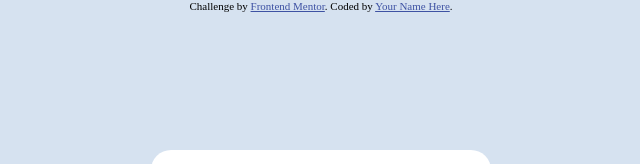
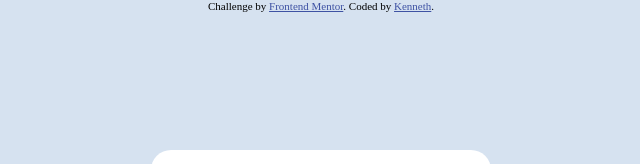
Before and after one commit to knnthkeyn/qr-code, a plain HTML site: page index.html in a window 1280 px wide. Shown: the top 164 px of the page, 319-959 px from the left. Drawn offline with Linux system fonts and the light colour scheme.

Commit message:
change coded by

```diff
--- a/index.html
+++ b/index.html
@@ -31,7 +31,7 @@
       Challenge by
       <a href="https://www.frontendmentor.io?ref=challenge" target="_blank"
         >Frontend Mentor</a
-      >. Coded by <a href="#">Your Name Here</a>.
+      >. Coded by <a href="#">Kenneth</a>.
     </div>
   </body>
 </html>
```
